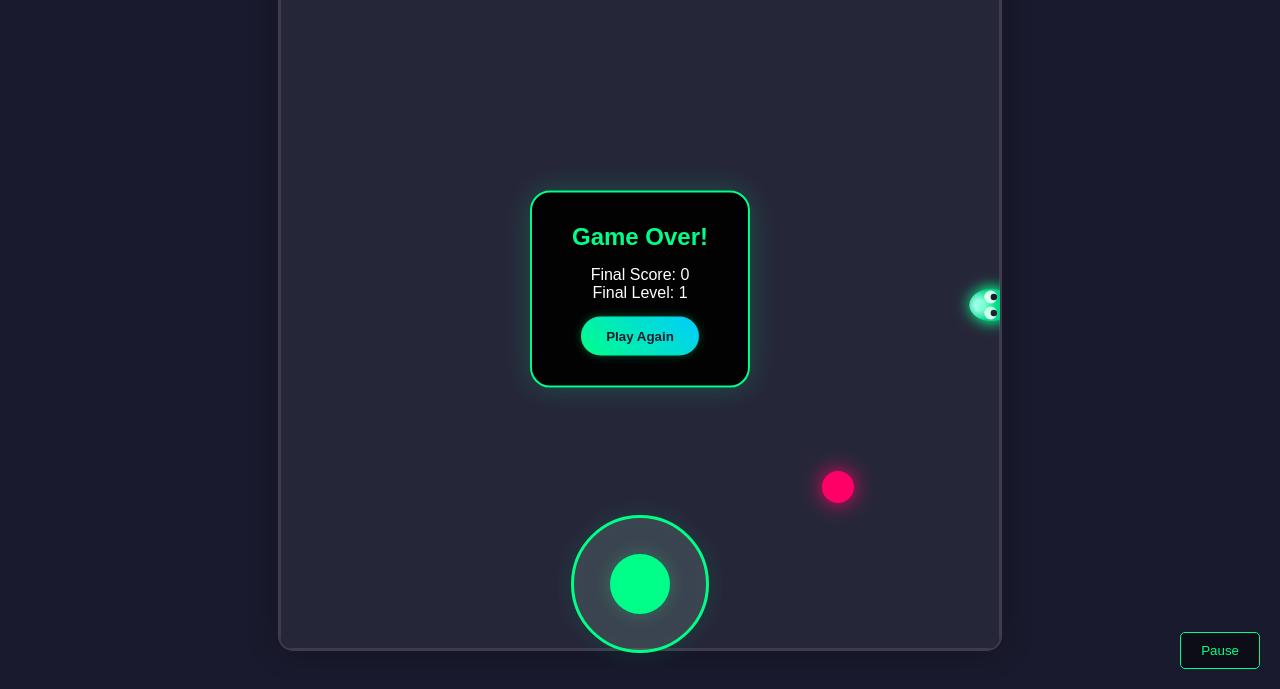
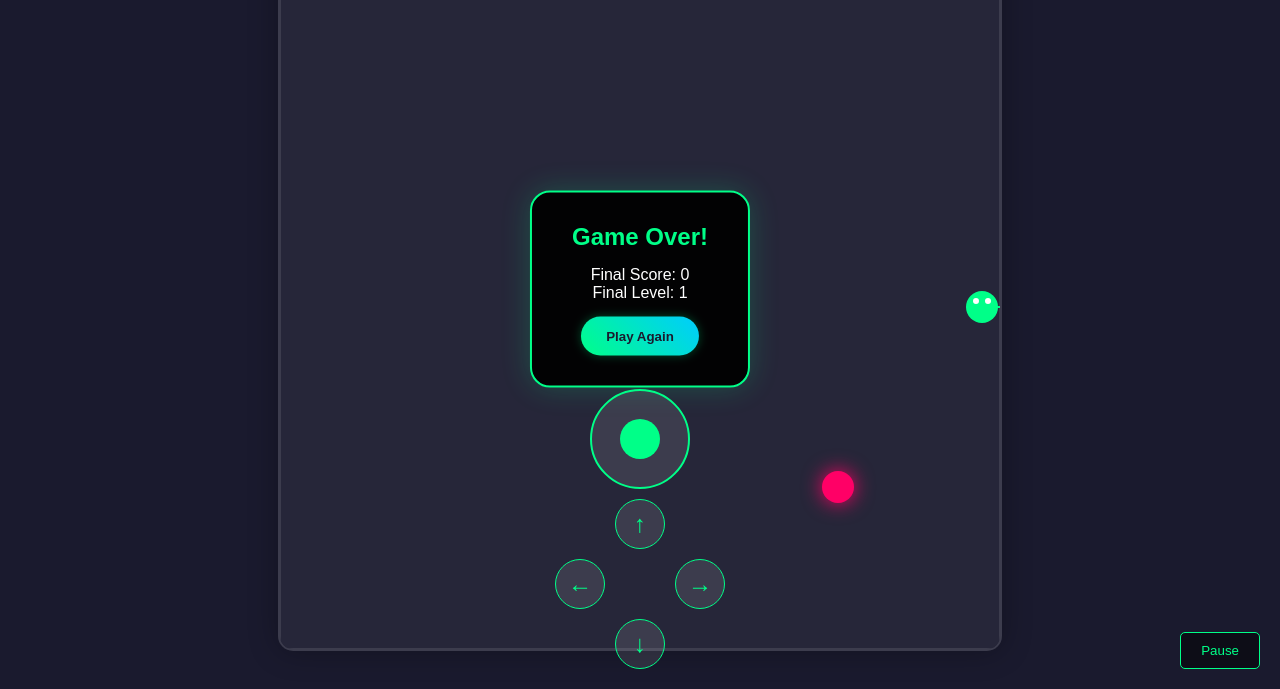
Before and after one commit to simsonpeter/Snake, a plain HTML site: page index.html in a window 1280 px wide. Both pictures are taken after typing "Sample" into the empty fields and a click on the button "Save". Shown: the part 111-800 px from the top of the page. Drawn offline with Linux system fonts and the light colour scheme.

Commit message:
Update index.html

```diff
--- a/index.html
+++ b/index.html
@@ -3,7 +3,7 @@
 <head>
     <meta charset="UTF-8">
     <meta name="viewport" content="width=device-width, initial-scale=1.0, maximum-scale=1.0, user-scalable=no">
-    <title>Snake Game with High Scores</title>
+    <title>Train Game</title>
     <style>
         * {
             margin: 0;
@@ -79,26 +79,6 @@
             border: 2px solid #00ff88;
             box-shadow: 0 0 30px rgba(0,255,136,0.2);
             z-index: 2;
-        }
-
-        .joystick-container {
-            position: fixed;
-            bottom: 30px;
-            width: 150px;
-            height: 150px;
-            touch-action: none;
-            filter: drop-shadow(0 0 10px rgba(0,255,136,0.3));
-        }
-
-        #joystick-bg {
-            fill: rgba(255, 255, 255, 0.1);
-            stroke: #00ff88;
-            stroke-width: 2;
-        }
-
-        #joystick-thumb {
-            fill: #00ff88;
-            transition: all 0.1s;
         }
 
         button#restart-btn {
@@ -191,19 +171,90 @@
             border-radius: 5px;
             cursor: pointer;
         }
-           #high-scores .close-btn {
-            position: absolute;
-            top: 10px;
-            right: 10px;
-            background: transparent;
-            border: none;
-            color: #00ff88;
-            font-size: 1.2em;
-            cursor: pointer;
+
+        /* PS-Style Joystick Keypad */
+        #direction-keypad {
+            position: fixed;
+            bottom: 20px;
+            left: 50%;
+            transform: translateX(-50%);
+            display: flex;
+            flex-direction: column;
+            align-items: center;
+            gap: 10px;
+            z-index: 1;
         }
 
-        #high-scores .close-btn:hover {
-            color: #ff0066;
+        #direction-keypad .joystick {
+            width: 100px;
+            height: 100px;
+            background: rgba(255, 255, 255, 0.1);
+            border: 2px solid #00ff88;
+            border-radius: 50%;
+            display: flex;
+            justify-content: center;
+            align-items: center;
+            position: relative;
+        }
+
+        #direction-keypad .joystick::before {
+            content: '';
+            width: 40px;
+            height: 40px;
+            background: #00ff88;
+            border-radius: 50%;
+            position: absolute;
+            top: 50%;
+            left: 50%;
+            transform: translate(-50%, -50%);
+        }
+
+        #direction-keypad .d-pad {
+            display: grid;
+            grid-template-areas:
+                ". up ."
+                "left . right"
+                ". down .";
+            gap: 10px;
+        }
+
+        #direction-keypad button {
+            background: rgba(255, 255, 255, 0.1);
+            border: 1px solid #00ff88;
+            color: #00ff88;
+            font-size: 1.5em;
+            width: 50px;
+            height: 50px;
+            border-radius: 50%;
+            cursor: pointer;
+            transition: all 0.2s;
+            display: flex;
+            justify-content: center;
+            align-items: center;
+        }
+
+        #direction-keypad button:hover {
+            background: rgba(255, 255, 255, 0.2);
+        }
+
+        #direction-keypad button:active {
+            transform: scale(0.9);
+        }
+
+        #up {
+            grid-area: up;
+        }
+
+        #down {
+            grid-area: down;
+        }
+
+        #left {
+            grid-area: left;
+        }
+
+        #right {
+            grid-area: right;
         }
     </style>
 </head>
@@ -213,12 +264,9 @@
     <button id="show-scores" onclick="toggleHighScores()">High Scores</button>
     <button id="pause-btn" onclick="togglePause()">Pause</button>
     <div id="high-scores">
-        <h3>Top Scores</h3>
-        <div id="high-scores-list"></div>
         <button class="close-btn" onclick="toggleHighScores()">×</button>
         <h3>Top Scores</h3>
         <div id="high-scores-list"></div>
-    </div>
     </div>
 
     <div id="game-container">
@@ -238,11 +286,15 @@
         <button onclick="saveHighScore()">Save</button>
     </div>
 
-    <div class="joystick-container">
-        <svg viewBox="0 0 100 100" width="100%" height="100%">
-            <circle id="joystick-bg" cx="50" cy="50" r="45"/>
-            <circle id="joystick-thumb" cx="50" cy="50" r="20"/>
-        </svg>
+    <!-- PS-Style Joystick Keypad -->
+    <div id="direction-keypad">
+        <div class="joystick"></div>
+        <div class="d-pad">
+            <button id="up" onclick="changeDirection(0, -1)">↑</button>
+            <button id="left" onclick="changeDirection(-1, 0)">←</button>
+            <button id="right" onclick="changeDirection(1, 0)">→</button>
+            <button id="down" onclick="changeDirection(0, 1)">↓</button>
+        </div>
     </div>
 
     <script>
@@ -255,11 +307,10 @@
         const finalScore = document.getElementById('final-score');
         const finalLevel = document.getElementById('final-level');
         const restartBtn = document.getElementById('restart-btn');
-        const joystickThumb = document.getElementById('joystick-thumb');
 
         let gridSize = 20;
         let tileCount;
-        let snake = [{ x: 10, y: 10 }];
+        let train = [{ x: 10, y: 10 }];
         let food = { x: 15, y: 15 };
         let dx = 1;
         let dy = 0;
@@ -267,12 +318,10 @@
         let level = 1;
         let gameLoop;
         let baseSpeed = 150;
-        let isTouching = false;
-        let joystickPos = { x: 50, y: 50 };
         let isPaused = false;
 
         // High Score System
-        let highScores = JSON.parse(localStorage.getItem('snakeHighScores')) || [];
+        let highScores = JSON.parse(localStorage.getItem('trainHighScores')) || [];
         const MAX_SCORES = 5;
 
         function toggleHighScores() {
@@ -305,7 +354,7 @@
             highScores.push(newScore);
             highScores.sort((a, b) => b.score - a.score);
             highScores = highScores.slice(0, MAX_SCORES);
-            localStorage.setItem('snakeHighScores', JSON.stringify(highScores));
+            localStorage.setItem('trainHighScores', JSON.stringify(highScores));
 
             document.getElementById('name-input').style.display = 'none';
             showHighScores();
@@ -340,84 +389,14 @@
         window.addEventListener('resize', resizeCanvas);
         resizeCanvas();
 
-        const joystick = {
-            maxDistance: 30,
-            center: { x: 50, y: 50 },
-            updatePosition(clientX, clientY) {
-                const rect = document.querySelector('.joystick-container').getBoundingClientRect();
-                const x = (clientX - rect.left) / rect.width * 100;
-                const y = (clientY - rect.top) / rect.height * 100;
-
-                const deltaX = x - this.center.x;
-                const deltaY = y - this.center.y;
-                const distance = Math.sqrt(deltaX**2 + deltaY**2);
-                const angle = Math.atan2(deltaY, deltaX);
-
-                if(distance > this.maxDistance) {
-                    joystickPos.x = this.center.x + Math.cos(angle) * this.maxDistance;
-                    joystickPos.y = this.center.y + Math.sin(angle) * this.maxDistance;
-                } else {
-                    joystickPos.x = x;
-                    joystickPos.y = y;
-                }
-
-                const dirX = (joystickPos.x - this.center.x) / this.maxDistance;
-                const dirY = (joystickPos.y - this.center.y) / this.maxDistance;
-                this.updateDirection(dirX, dirY);
-            },
-            updateDirection(dirX, dirY) {
-                const threshold = 0.4;
-                let newDx = 0;
-                let newDy = 0;
-
-                const absDX = Math.abs(dirX);
-                const absDY = Math.abs(dirY);
-
-                if(absDX > absDY && absDX > threshold) {
-                    newDx = Math.sign(dirX);
-                    newDy = 0;
-                } else if(absDY > threshold) {
-                    newDy = Math.sign(dirY);
-                    newDx = 0;
-                }
-
-                if((newDx !== 0 && newDx !== dx) || (newDy !== 0 && newDy !== dy)) {
-                    if(newDx !== -dx && newDy !== -dy) {
-                        dx = newDx;
-                        dy = newDy;
-                    }
-                }
+        function changeDirection(newDx, newDy) {
+            // Prevent reversing direction
+            if ((newDx !== 0 && newDx === -dx) || (newDy !== 0 && newDy === -dy)) {
+                return; // Ignore the opposite direction
             }
-        };
-
-        const handleStart = (e) => {
-            isTouching = true;
-            const clientX = e.touches ? e.touches[0].clientX : e.clientX;
-            const clientY = e.touches ? e.touches[0].clientY : e.clientY;
-            joystick.updatePosition(clientX, clientY);
-        };
-
-        const handleMove = (e) => {
-            if(!isTouching) return;
-            e.preventDefault();
-            const clientX = e.touches ? e.touches[0].clientX : e.clientX;
-            const clientY = e.touches ? e.touches[0].clientY : e.clientY;
-            joystick.updatePosition(clientX, clientY);
-        };
-
-        const handleEnd = () => {
-            isTouching = false;
-            joystickPos = { x: 50, y: 50 };
-            joystickThumb.setAttribute('cx', 50);
-            joystickThumb.setAttribute('cy', 50);
-        };
-
-        document.addEventListener('touchstart', handleStart);
-        document.addEventListener('touchmove', handleMove);
-        document.addEventListener('touchend', handleEnd);
-        document.addEventListener('mousedown', handleStart);
-        document.addEventListener('mousemove', handleMove);
-        document.addEventListener('mouseup', handleEnd);
+            dx = newDx;
+            dy = newDy;
+        }
 
         function updateLevel() {
             const newLevel = Math.floor(score / 50) + 1;
@@ -435,11 +414,8 @@
         function update() {
             if (isPaused) return;
 
-            joystickThumb.setAttribute('cx', joystickPos.x);
-            joystickThumb.setAttribute('cy', joystickPos.y);
-
-            const head = { x: snake[0].x + dx, y: snake[0].y + dy };
-            snake.unshift(head);
+            const head = { x: train[0].x + dx, y: train[0].y + dy };
+            train.unshift(head);
 
             if(head.x === food.x && head.y === food.y) {
                 score += 10;
@@ -447,7 +423,7 @@
                 generateFood();
                 updateLevel();
             } else {
-                snake.pop();
+                train.pop();
             }
 
             if(isCollision()) {
@@ -483,107 +459,55 @@
             ctx.fill();
             ctx.shadowBlur = 0;
 
-            const bodyGradient = ctx.createLinearGradient(0, 0, canvas.width, canvas.height);
-            bodyGradient.addColorStop(0, '#00ff88');
-            bodyGradient.addColorStop(1, '#00cc77');
+            // Draw the train
+            train.forEach((segment, index) => {
+                const x = segment.x * gridSize;
+                const y = segment.y * gridSize;
+                const size = gridSize - 4;
 
-            snake.forEach((segment, index) => {
-                if(index > 0) {
-                    ctx.fillStyle = bodyGradient;
-                    ctx.shadowColor = '#00ff88';
-                    ctx.shadowBlur = 10;
+                if (index === 0) {
+                    // Draw the train head
+                    ctx.fillStyle = '#00ff88';
                     ctx.beginPath();
-                    ctx.roundRect(
-                        segment.x * gridSize + 2,
-                        segment.y * gridSize + 2,
-                        gridSize - 4,
-                        gridSize - 4,
-                        5
-                    );
+                    ctx.arc(x + gridSize / 2, y + gridSize / 2, gridSize / 2 - 2, 0, Math.PI * 2);
+                    ctx.fill();
+
+                    // Draw eyes
+                    ctx.fillStyle = 'white';
+                    ctx.beginPath();
+                    ctx.arc(x + gridSize / 3, y + gridSize / 3, 3, 0, Math.PI * 2); // Left eye
+                    ctx.arc(x + (2 * gridSize) / 3, y + gridSize / 3, 3, 0, Math.PI * 2); // Right eye
+                    ctx.fill();
+
+                    // Draw sensors
+                    ctx.strokeStyle = '#00ff88';
+                    ctx.lineWidth = 2;
+                    ctx.beginPath();
+                    ctx.moveTo(x + gridSize / 2, y + gridSize / 2);
+                    ctx.lineTo(x + gridSize, y + gridSize / 2); // Front sensor
+                    ctx.stroke();
+                } else {
+                    // Draw the train body
+                    ctx.fillStyle = '#555';
+                    ctx.beginPath();
+                    ctx.roundRect(x + 2, y + 2, size, size, 5);
                     ctx.fill();
                 }
             });
-
-            const head = snake[0];
-            const headX = head.x * gridSize;
-            const headY = head.y * gridSize;
-            const size = gridSize - 4;
-
-            const headGradient = ctx.createRadialGradient(
-                headX + size/2, headY + size/2, 5,
-                headX + size/2, headY + size/2, size/2
-            );
-            headGradient.addColorStop(0, '#aaffee');
-            headGradient.addColorStop(1, '#00cc88');
-
-            ctx.fillStyle = headGradient;
-            ctx.shadowColor = '#00ff88';
-            ctx.shadowBlur = 15;
-
-            ctx.beginPath();
-            if(dx !== 0) {
-                ctx.ellipse(
-                    headX + size/2 + dx * size/3,
-                    headY + size/2,
-                    size/1.5,
-                    size/2,
-                    0,
-                    0,
-                    Math.PI * 2
-                );
-            } else {
-                ctx.ellipse(
-                    headX + size/2,
-                    headY + size/2 + dy * size/3,
-                    size/2,
-                    size/1.5,
-                    0,
-                    0,
-                    Math.PI * 2
-                );
-            }
-            ctx.fill();
-
-            const eyeSize = size/5;
-            [ -1, 1 ].forEach(i => {
-                ctx.fillStyle = 'rgba(255,255,255,0.9)';
-                ctx.beginPath();
-                ctx.arc(
-                    headX + size/2 + (dx * size/3) + (dy * i * size/4),
-                    headY + size/2 + (dy * size/3) + (dx * i * -size/4),
-                    eyeSize,
-                    0,
-                    Math.PI * 2
-                );
-                ctx.fill();
-
-                ctx.fillStyle = '#1a1a2e';
-                ctx.beginPath();
-                ctx.arc(
-                    headX + size/2 + (dx * size/3) + (dy * i * size/4) + dx * eyeSize/2,
-                    headY + size/2 + (dy * size/3) + (dx * i * -size/4) + dy * eyeSize/2,
-                    eyeSize/2,
-                    0,
-                    Math.PI * 2
-                );
-                ctx.fill();
-            });
-
-            ctx.shadowBlur = 0;
         }
 
         function generateFood() {
             do {
                 food.x = Math.floor(Math.random() * tileCount);
                 food.y = Math.floor(Math.random() * tileCount);
-            } while (snake.some(segment => segment.x === food.x && segment.y === food.y));
+            } while (train.some(segment => segment.x === food.x && segment.y === food.y));
         }
 
         function isCollision() {
-            const head = snake[0];
+            const head = train[0];
             return head.x < 0 || head.x >= tileCount ||
                    head.y < 0 || head.y >= tileCount ||
-                   snake.slice(1).some(segment => segment.x === head.x && segment.y === head.y);
+                   train.slice(1).some(segment => segment.x === head.x && segment.y === head.y);
         }
 
         function gameOver() {
@@ -602,7 +526,7 @@
         }
 
         restartBtn.addEventListener('click', () => {
-            snake = [{ x: 10, y: 10 }];
+            train = [{ x: 10, y: 10 }];
             food = { x: 15, y: 15 };
             dx = 1;
             dy = 0;
```
